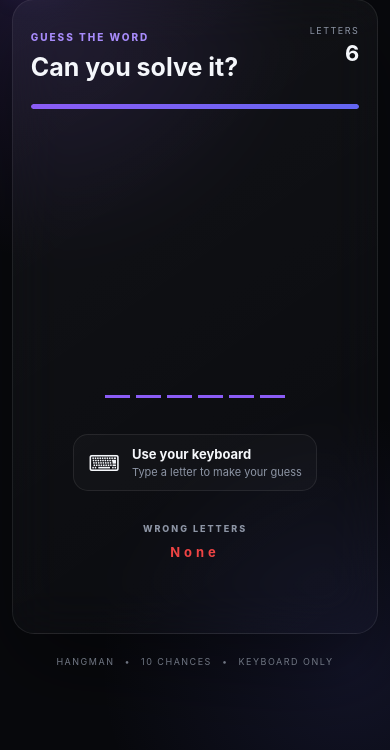
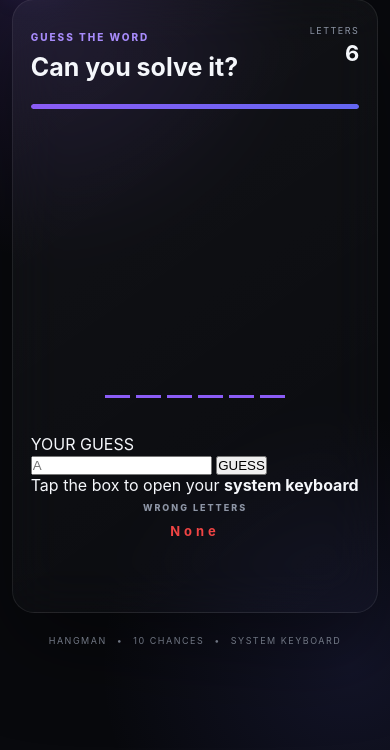
Before and after one commit to vanjarapurajesh/HangmanGame, a Flask app: page / in a window 390 px wide. Shown: the part 94-844 px from the top of the page. Run offline with Flask 3, Linux system fonts and the light colour scheme; data that the repository does not hold is empty.

Commit message:
Refactor index.html for improved structure and metadata
Updated the HTML structure and improved meta tags for better responsiveness and theming.

```diff
--- a/templates/index.html
+++ b/templates/index.html
@@ -7,18 +7,20 @@
 
     <meta
         name="viewport"
-        content="width=device-width, initial-scale=1.0"
+        content="width=device-width, initial-scale=1.0, viewport-fit=cover"
+    >
+
+    <meta
+        name="theme-color"
+        content="#08090d"
     >
 
     <meta
         name="description"
-        content="Premium modern Hangman word guessing game."
+        content="A modern Hangman word guessing game."
     >
 
-    <title>
-        Hangman — Word Challenge
-    </title>
-
+    <title>Hangman — Word Challenge</title>
 
     <link
         rel="stylesheet"
@@ -30,18 +32,15 @@
 
 <body>
 
-
 <main class="app">
 
 
-        <!-- =================================================
-             TOP BAR
-        ================================================== -->
+    <!-- =========================================
+         HEADER
+    ========================================== -->
 
     <header class="top-bar">
 
-
-            <!-- BRAND -->
 
         <div class="brand">
 
@@ -49,62 +48,43 @@
                 H
             </div>
 
-
             <div class="brand-text">
 
-                    <h1>
-                        HANGMAN
-                    </h1>
+                <h1>HANGMAN</h1>
 
-                    <span>
-                        WORD CHALLENGE
-                    </span>
+                <span>WORD CHALLENGE</span>
 
             </div>
 
         </div>
 
 
-            <!-- SCOREBOARD -->
-
         <div class="scoreboard">
 
 
             <div class="score-item">
 
-                    <span>
-                        SCORE
-                    </span>
+                <span>SCORE</span>
 
-                    <strong id="score">
-                        —
-                    </strong>
+                <strong id="score">—</strong>
 
             </div>
 
 
             <div class="score-item">
 
-                    <span>
-                        BEST
-                    </span>
+                <span>BEST</span>
 
-                    <strong id="best-score">
-                        —
-                    </strong>
+                <strong id="best-score">—</strong>
 
             </div>
 
 
             <div class="score-item">
 
-                    <span>
-                        CHANCES
-                    </span>
+                <span>CHANCES</span>
 
-                    <strong id="chances">
-                        10
-                    </strong>
+                <strong id="chances">10</strong>
 
             </div>
 
@@ -115,24 +95,23 @@
     </header>
 
 
-        <!-- =================================================
-             GAME CARD
-        ================================================== -->
+
+    <!-- =========================================
+         MAIN GAME
+    ========================================== -->
 
     <section class="game-card">
 
 
-            <!-- GAME TITLE -->
+        <!-- GAME HEADER -->
 
         <div class="game-header">
-
 
             <div>
 
                 <span class="eyebrow">
                     GUESS THE WORD
                 </span>
-
 
                 <h2>
                     Can you solve it?
@@ -143,9 +122,7 @@
 
             <div class="word-info">
 
-                    <span>
-                        LETTERS
-                    </span>
+                <span>LETTERS</span>
 
                 <strong id="word-length">
                     —
@@ -153,11 +130,10 @@
 
             </div>
 
-
         </div>
 
 
-            <!-- PROGRESS BAR -->
+        <!-- PROGRESS -->
 
         <div class="progress-container">
 
@@ -169,11 +145,11 @@
         </div>
 
 
-            <!-- =================================================
+
+        <!-- =========================================
              HANGMAN
-                 ONLY THE PERSON
              NO GALLOWS
-            ================================================== -->
+        ========================================== -->
 
         <div class="hangman-container">
 
@@ -223,9 +199,10 @@
         </div>
 
 
-            <!-- =================================================
+
+        <!-- =========================================
              WORD
-            ================================================== -->
+        ========================================== -->
 
         <div
             id="word"
@@ -233,41 +210,67 @@
         ></div>
 
 
-            <!-- =================================================
-                 KEYBOARD HINT
-            ================================================== -->
 
-            <div class="keyboard-hint">
+        <!-- =========================================
+             SYSTEM KEYBOARD INPUT
+        ========================================== -->
+
+        <div class="guess-area">
 
 
-                <div class="keyboard-icon">
-                    ⌨
-                </div>
+            <label
+                for="guess-input"
+                class="guess-label"
+            >
+                YOUR GUESS
+            </label>
 
 
-                <div>
-
-                    <strong>
-                        Use your keyboard
-                    </strong>
+            <div class="guess-box">
 
 
-                    <span>
-                        Type a letter to make your guess
-                    </span>
+                <input
+                    id="guess-input"
+                    type="text"
+                    inputmode="text"
+                    autocomplete="off"
+                    autocorrect="off"
+                    autocapitalize="none"
+                    spellcheck="false"
+                    maxlength="1"
+                    placeholder="A"
+                    aria-label="Enter a letter"
+                >
 
-                </div>
+
+                <button
+                    id="guess-button"
+                    type="button"
+                >
+                    GUESS
+                </button>
 
 
             </div>
 
 
-            <!-- =================================================
+            <p class="keyboard-message">
+
+                Tap the box to open your
+                <strong>system keyboard</strong>
+
+            </p>
+
+
+        </div>
+
+
+
+        <!-- =========================================
              WRONG LETTERS
-            ================================================== -->
+        ========================================== -->
 
         <div class="wrong-section">
-
 
             <span class="section-title">
                 WRONG LETTERS
@@ -281,8 +284,8 @@
                 None
             </div>
 
+        </div>
 
-            </div>
 
 
         <!-- MESSAGE -->
@@ -293,9 +296,10 @@
         ></div>
 
 
-            <!-- =================================================
+
+        <!-- =========================================
              RESULT POPUP
-            ================================================== -->
+        ========================================== -->
 
         <div
             id="game-result"
@@ -314,52 +318,38 @@
                 </div>
 
 
-                    <h2
-                        id="result-title"
-                    >
+                <h2 id="result-title">
                     You Win!
                 </h2>
 
 
-                    <p
-                        id="result-text"
-                    >
+                <p id="result-text">
                     Excellent!
                 </p>
 
 
                 <div class="result-word">
 
-
                     <span>
                         THE WORD WAS
                     </span>
 
-
-                        <strong
-                            id="answer"
-                        >
+                    <strong id="answer">
                         —
                     </strong>
-
 
                 </div>
 
 
                 <div class="final-score">
 
-
                     <span>
                         SCORE
                     </span>
 
-
-                        <strong
-                            id="final-score"
-                        >
+                    <strong id="final-score">
                         —
                     </strong>
-
 
                 </div>
 
@@ -381,37 +371,22 @@
     </section>
 
 
-        <!-- =================================================
+
+    <!-- =========================================
          FOOTER
-        ================================================== -->
+    ========================================== -->
 
     <footer>
 
+        <span>HANGMAN</span>
 
-            <span>
-                HANGMAN
-            </span>
+        <span>•</span>
 
+        <span>10 CHANCES</span>
 
-            <span>
-                •
-            </span>
+        <span>•</span>
 
-
-            <span>
-                10 CHANCES
-            </span>
-
-
-            <span>
-                •
-            </span>
-
-
-            <span>
-                KEYBOARD ONLY
-            </span>
-
+        <span>SYSTEM KEYBOARD</span>
 
     </footer>
 
@@ -423,7 +398,6 @@
     src="{{ url_for('static', filename='js/game.js') }}"
 ></script>
 
-
 </body>
 
 </html>
```
Lines whose indentation alone changed are shown as unchanged.
